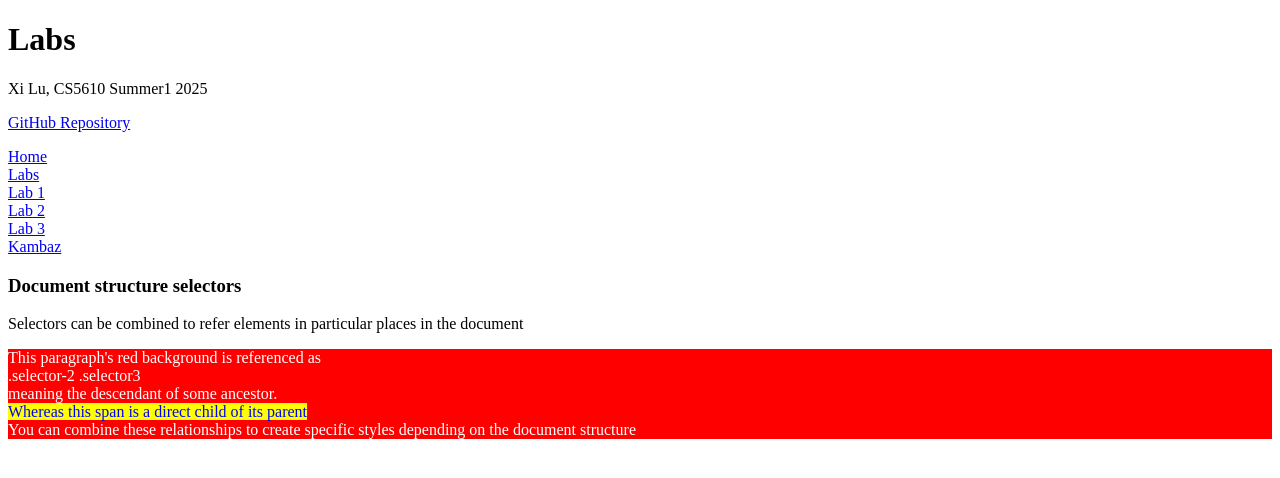
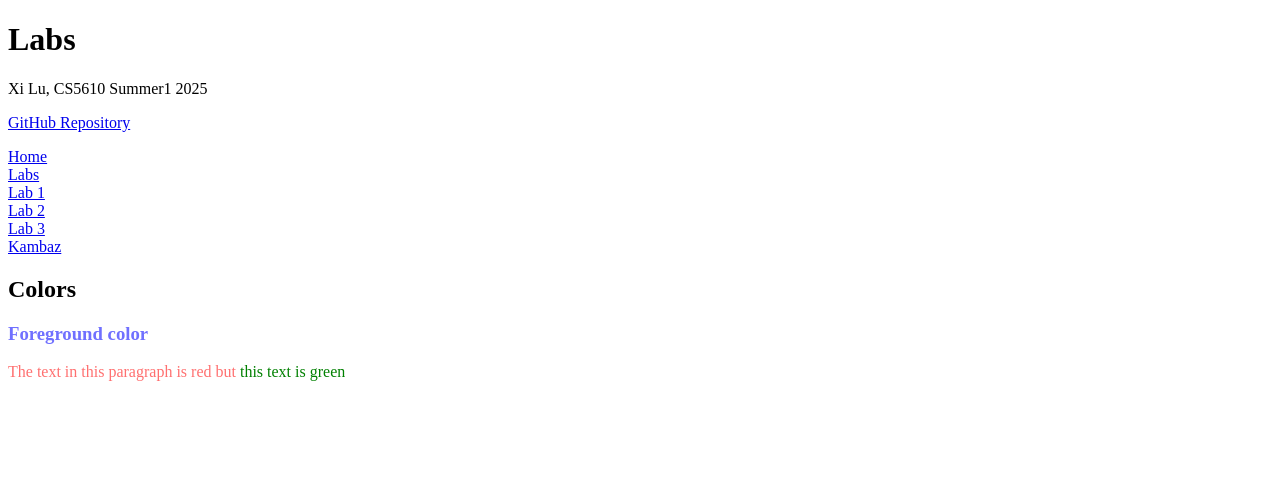
Before and after one commit to xilu56/kambaz-react-web-app-cs5610-sm25, a React app: page /#/Labs/Lab2 in a window 1280 px wide. Shown: the top 478 px of the page. Built offline with nearby package versions, Linux system fonts and the light colour scheme; the HTML template or start-up script is replaced by a standard one.

Commit message:
Foreground Color - Blue on white heading; Foreground Color - Red on white text; Foreground Color - Green on white text

```diff
--- a/src/Labs/Lab2/index.css
+++ b/src/Labs/Lab2/index.css
@@ -4,3 +4,9 @@
  .wd-selector-2 > .wd-selector-3 > .wd-selector-4 {
     background-color: yellow;
     color: blue;  }
+
+.wd-fg-color-black { color: black; }
+.wd-fg-color-white { color: white; }
+.wd-fg-color-blue { color: #7070ff; }
+.wd-fg-color-red { color: #ff7070; }
+.wd-fg-color-green { color: green; }
--- a/src/Labs/Lab2/index.tsx
+++ b/src/Labs/Lab2/index.tsx
@@ -1,25 +1,13 @@
 import "./index.css";
 export default function Lab2() {
   return (
-    <div id="wd-css-document-structure">
-  <div className="wd-selector-1">
-    <h3>Document structure selectors</h3>
-    <div className="wd-selector-2">
-      Selectors can be combined to refer elements in particular
-      places in the document
-      <p className="wd-selector-3">
-        This paragraph's red background is referenced as
-        <br />
-        .selector-2 .selector3<br />
-        meaning the descendant of some ancestor.<br />
-        <span className="wd-selector-4">
-          Whereas this span is a direct child of its parent
-        </span><br />
-          You can combine these relationships to create specific
-          styles depending on the document structure
-      </p>
+
+    <div id="wd-css-colors">
+    <h2>Colors</h2>
+    <h3 className="wd-fg-color-blue">Foreground color</h3>
+    <p className="wd-fg-color-red">
+      The text in this paragraph is red but
+      <span className="wd-fg-color-green"> this text is green</span>
+    </p>
     </div>
-  </div>
-</div>
-
-);}
+  );}
```
